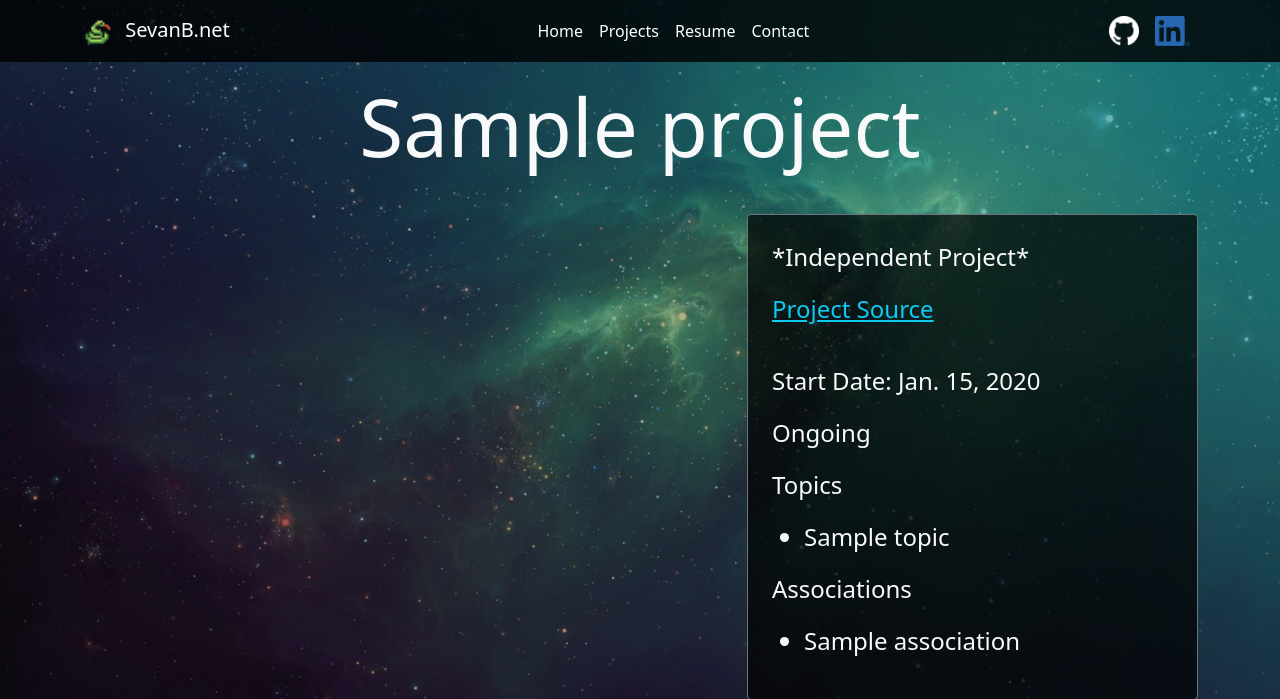
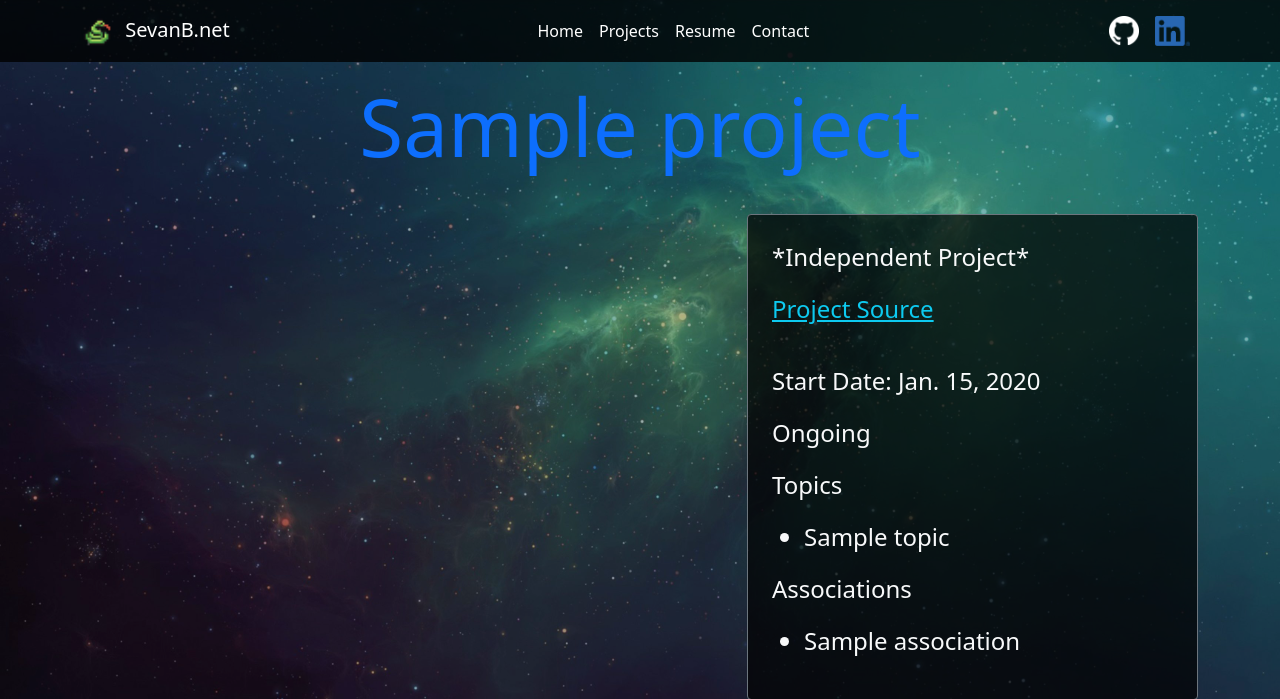
Before and after one commit to SevanBrodjian/SevanBNet-backend, a Django app: a page that uses catalog/templates/project_detail.html in a window 1280 px wide. Shown: the top 699 px of the page. Run offline with Django 4.2, Linux system fonts and the light colour scheme; tables that the repository leaves empty hold one stand-in row (values such as "Sample post").

Commit message:
Changed project title link color

```diff
--- a/catalog/templates/project_detail.html
+++ b/catalog/templates/project_detail.html
@@ -22,7 +22,7 @@
 {% block contactnavtxt %}Contact{% endblock %}
 
 {% block content %}
-    <h1 class="text-center my-3 display-1"><strong>{{ project.title }}</strong></h1>
+    <h1 class="text-center text-primary my-3 display-1"><strong>{{ project.title }}</strong></h1>
     <br>
 
     <div class="container">
```
